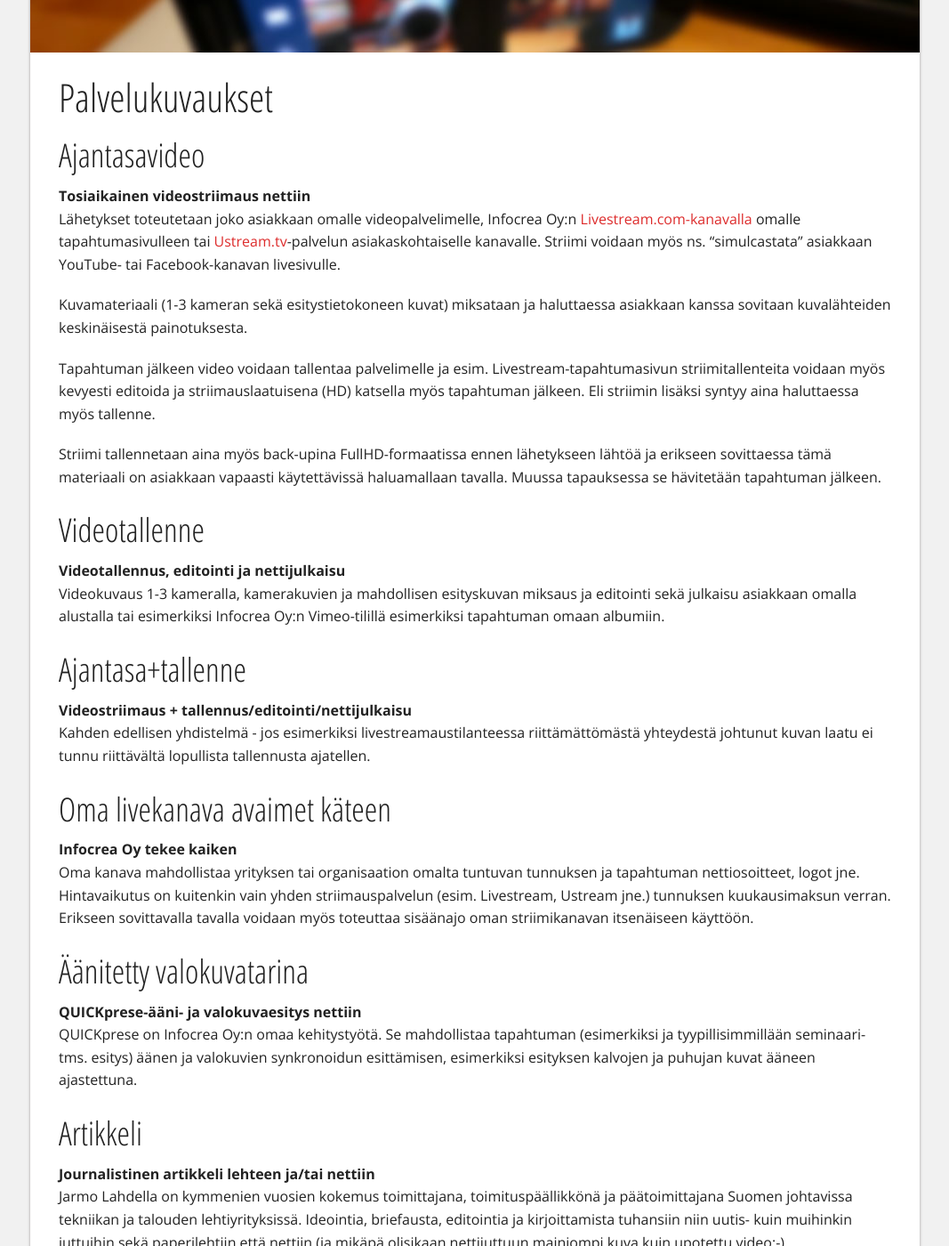
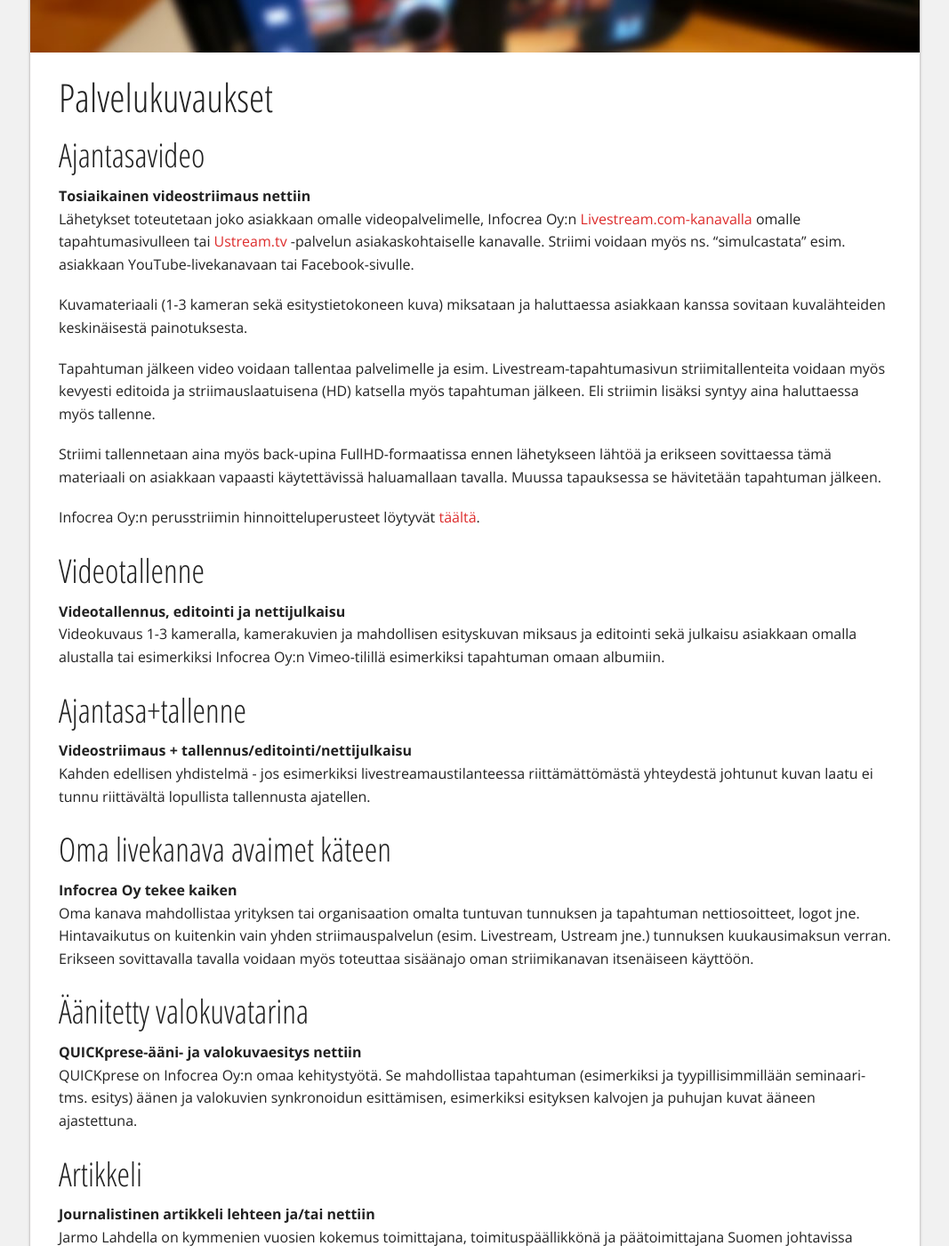
Before and after one commit to Pyppe/infocrea.fi, a Jekyll site: the page built from palvelut.md, in a window 1280 px wide and 1400 px high, scrolled down 313 px. Shown: the whole window at 89% size, without its empty margins (106-1173 px from the left). Built offline with Jekyll 4.4.1, drawn with Linux system fonts in a browser that asks for light colours; some of the changed text lies outside the part shown.

Commit message:
Palvelut.md päivitys

```diff
--- a/palvelut.md
+++ b/palvelut.md
@@ -12,13 +12,15 @@ Palvelukuvaukset
 Ajantasavideo
 -------------
 **Tosiaikainen videostriimaus nettiin**
-Lähetykset toteutetaan joko asiakkaan omalle videopalvelimelle, Infocrea Oy:n [Livestream.com-kanavalla](https://livestream.com/Infocrea-fi) omalle tapahtumasivulleen tai [Ustream.tv](https://ustream.tv/)-palvelun asiakaskohtaiselle kanavalle. Striimi voidaan myös ns. "simulcastata" asiakkaan YouTube- tai Facebook-kanavan livesivulle.
+Lähetykset toteutetaan joko asiakkaan omalle videopalvelimelle, Infocrea Oy:n [Livestream.com-kanavalla](https://livestream.com/Infocrea-fi) omalle tapahtumasivulleen tai [Ustream.tv](https://ustream.tv/) -palvelun asiakaskohtaiselle kanavalle. Striimi voidaan myös ns. "simulcastata" esim. asiakkaan YouTube-livekanavaan tai Facebook-sivulle.
 
-Kuvamateriaali (1-3 kameran sekä esitystietokoneen kuvat) miksataan ja haluttaessa asiakkaan kanssa sovitaan kuvalähteiden keskinäisestä painotuksesta.
+Kuvamateriaali (1-3 kameran sekä esitystietokoneen kuva) miksataan ja haluttaessa asiakkaan kanssa sovitaan kuvalähteiden keskinäisestä painotuksesta.
 
 Tapahtuman jälkeen video voidaan tallentaa palvelimelle ja esim. Livestream-tapahtumasivun striimitallenteita voidaan myös kevyesti editoida ja striimauslaatuisena (HD) katsella myös tapahtuman jälkeen. Eli striimin lisäksi syntyy aina haluttaessa myös tallenne.
 
 Striimi tallennetaan aina myös back-upina FullHD-formaatissa ennen lähetykseen lähtöä ja erikseen sovittaessa tämä materiaali on asiakkaan vapaasti käytettävissä haluamallaan tavalla. Muussa tapauksessa se hävitetään tapahtuman jälkeen.
+
+Infocrea Oy:n perusstriimin hinnoitteluperusteet löytyvät [täältä](/tarjous/).
 
 Videotallenne
 -------------
```
Also changed, not shown: other parts of palvelut.md (+1 -1 lines).
